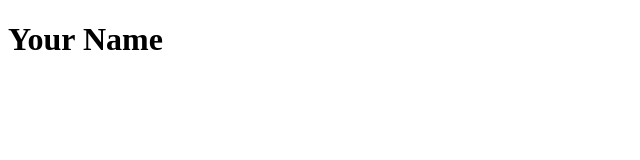
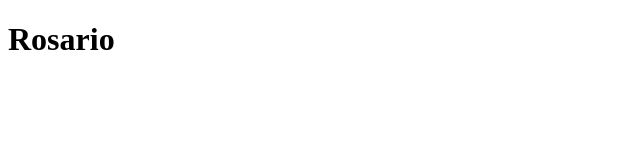
Before and after one commit to rosymora92/rosymora92.github.io, a plain HTML site: page index.html in a window 1280 px wide. Shown: the whole page, without its empty margins (0-640 px from the left). Drawn offline with Linux system fonts and the light colour scheme.

Commit message:
initial commit

```diff
--- a/index.html
+++ b/index.html
@@ -4,6 +4,6 @@
   <title>Proyect</title>
 </head>
 <body>
- <h1>Your Name</h1>
+ <h1>Rosario</h1>
 </body>
 </html>
```
